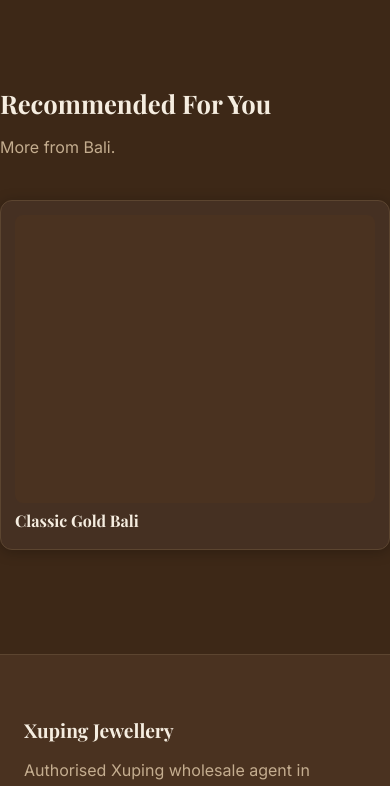
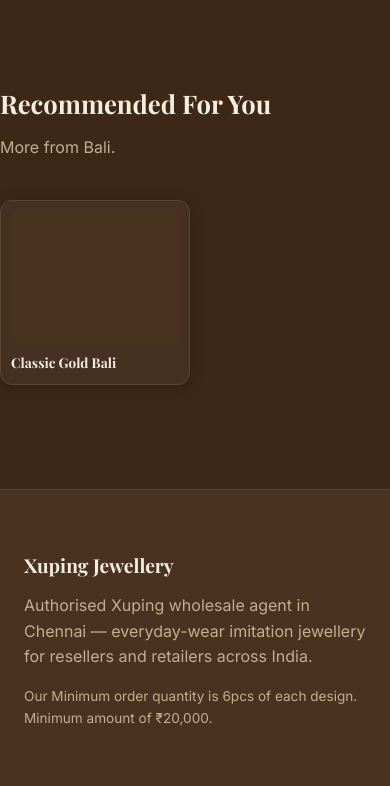
Before and after one commit to sandhyaavp-ui/LalitEnterprises-XupingJewlery, a Django app: a page that uses templates/base.html in a window 390 px wide. Shown: the part 1674-2460 px from the top of the page. Run offline with Django 5.2, Linux system fonts and the light colour scheme; data comes from the database, SQL or seed files in the repository; some libraries are stand-ins or nearby versions; some web fonts are replaced.

Commit message:
Keep 2-column product grid down to phone widths
Removed the 480px single-column fallback so 2 columns applies at every
screen size; cards shrink further (smaller gap/padding/font) below 400px
instead. Also fixed a real overflow bug this exposed: grid items with
nowrap title text default to min-width:auto, so their untruncated text
width was forcing the 1fr columns wider than the viewport on phones.
Added min-width:0 on .product-card-grid .card to let the ellipsis
truncation actually constrain the column width.

Verified no horizontal overflow and correct 2-column layout at 360px,
390px, and 412px viewport widths.

Co-Authored-By: Claude Sonnet 5 <noreply@anthropic.com>

```diff
--- a/static/css/style.css
+++ b/static/css/style.css
@@ -528,8 +528,8 @@ textarea.form-control { resize: vertical; min-height: 100px; }
 /* ---- Product cards ---- */
 .product-moq { font-weight: 400; color: var(--color-text-muted); font-size: 0.82rem; margin: 0 0 var(--space-1); }
 
-/* Product grids show 2 per row (1 on very small phones) with a shorter,
-   tighter card than the default .card-grid, since these lists can hold
+/* Product grids show 2 per row at every screen width (cards shrink further
+   below 400px instead of dropping to 1 column), since these lists can hold
    many items. Scoped to .product-card-grid so it never affects the
    collection-tile / feature / blog / contact grids that also use .card-grid. */
 .card-grid.product-card-grid {
@@ -539,6 +539,10 @@ textarea.form-control { resize: vertical; min-height: 100px; }
 
 .product-card-grid .card {
   padding: 14px;
+  /* Without this, the nowrap title's full (untruncated) text width becomes
+     this grid item's min-content size, which forces the 1fr column wider
+     than the grid and overflows the page on narrow phones. */
+  min-width: 0;
 }
 
 .product-card-grid .card img,
@@ -564,8 +568,28 @@ textarea.form-control { resize: vertical; min-height: 100px; }
   overflow: hidden;
 }
 
-@media (max-width: 480px) {
-  .card-grid.product-card-grid { grid-template-columns: repeat(1, 1fr); }
+/* Compact 2-column cards on narrow phones instead of dropping to 1 column */
+@media (max-width: 400px) {
+  .card-grid.product-card-grid {
+    gap: 10px;
+  }
+
+  .card-grid.product-card-grid .card {
+    padding: 10px;
+  }
+
+  .card-grid.product-card-grid .card h3 {
+    font-size: 0.85rem;
+  }
+
+  .card-grid.product-card-grid .product-moq {
+    font-size: 0.72rem;
+  }
+
+  .card-grid.product-card-grid .product-disclaimer {
+    font-size: 0.68rem;
+    -webkit-line-clamp: 2;
+  }
 }
 
 /* ---- Blog cards ---- */
```
